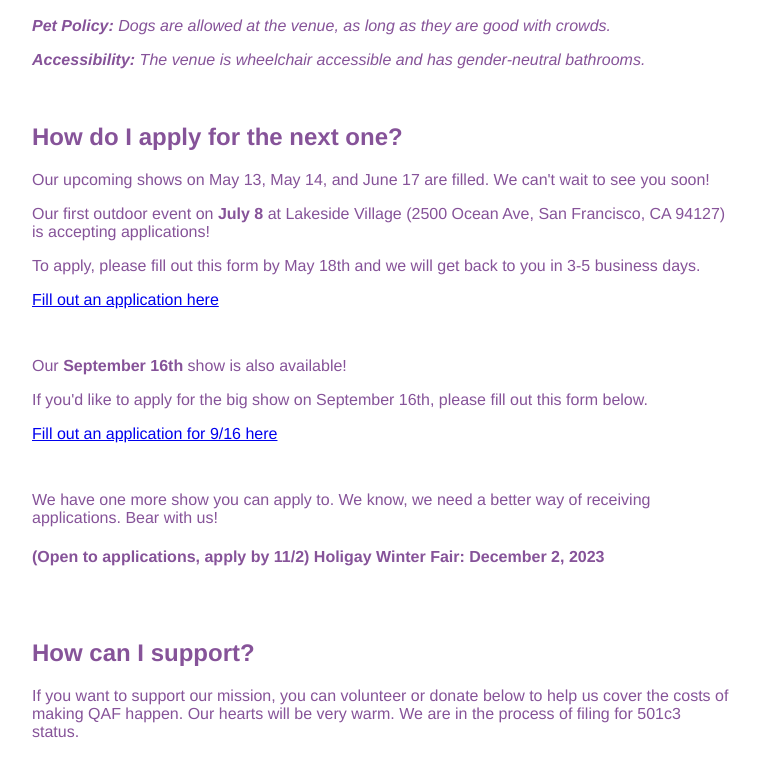
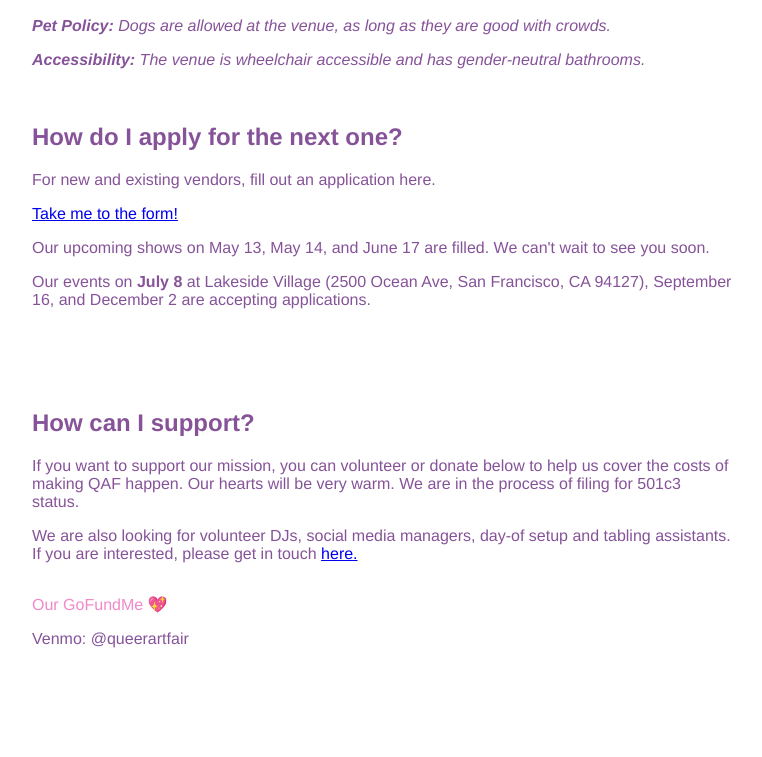
Before and after one commit to michellewong793/queer-art-fair-v2, a Next.js app: page / in a window 1280 px wide. Shown: the part 1495-2252 px from the top of the page, without its empty margins (258-1020 px from the left). Built offline with nearby package versions, Linux system fonts and the light colour scheme.

Commit message:
new form

```diff
--- a/pages/index.js
+++ b/pages/index.js
@@ -19,7 +19,7 @@ export default function Index() {
         <p> A smaller event on Mother's Day weekend with 10+ vendors each day, popcorn machine, bubble wands, live saxophone by a queer Asian American artist, and more!</p>
         <p> <a href="https://www.eventbrite.com/e/queer-art-faire-at-indigo-vintage-popup-tickets-615347680477">RSVP on Eventbrite </a></p>
         <br/>
-        <h2> Next BIG Event!!! June 17th at Pebble Bed </h2>
+        <h2> Next BIG Faire - June 17th at Pebble Bed </h2>
           <img style={Styles.posterImage} src="/June17Faire.jpg"/>
 
         <p> <strong>What will be there?</strong> 30+ artists, makers, bakers, coffee makers, flash tattooists, photobooth, and more!</p>
@@ -34,21 +34,13 @@ export default function Index() {
 
     <br/>
         <h2>How do I apply for the next one?</h2>
-        <p>Our upcoming shows on May 13, May 14, and June 17 are filled. We can't wait to see you soon! </p>
+        <p> For new and existing vendors, fill out an application here.</p>
+        <a href="https://docs.google.com/forms/d/e/1FAIpQLSfM0sX4uZdsIkG5CqWn_OSlMDEm65vbDt3RIzaFTG7Y50Gkww/viewform">Take me to the form!</a>
 
-
-        <p>Our first outdoor event on <strong>July 8</strong> at Lakeside Village (2500 Ocean Ave, San Francisco, CA 94127) is accepting applications! </p>
-        <p> To apply, please fill out this form by May 18th and we will get back to you in 3-5 business days. </p>
-        <a href="https://docs.google.com/forms/d/e/1FAIpQLScjt2uFiUzX6xM0pyN0UitxA00_ZM5AfUwjmG14lNBDbwsKIg/viewform">Fill out an application here</a>
-        <Spacer height={2}/>
-        <p> Our <strong>September 16th </strong> show is also available!</p>
-        <p> If you'd like to apply for the big show on September 16th, please fill out this form below. </p>
-        <a href="https://docs.google.com/forms/d/e/1FAIpQLSfM0sX4uZdsIkG5CqWn_OSlMDEm65vbDt3RIzaFTG7Y50Gkww/viewform">Fill out an application for 9/16 here</a>
+        <p>Our upcoming shows on May 13, May 14, and June 17 are filled. We can't wait to see you soon. </p>
+        <p>Our events on <strong>July 8</strong> at Lakeside Village (2500 Ocean Ave, San Francisco, CA 94127), September 16, and December 2 are accepting applications. </p>
 
         <Spacer height={2}/>
-
-        <p> We have one more show you can apply to. We know, we need a better way of receiving applications. Bear with us! </p>
-        <h4> (Open to applications, apply by 11/2) Holigay Winter Fair: December 2, 2023</h4>
 
 
 
```
